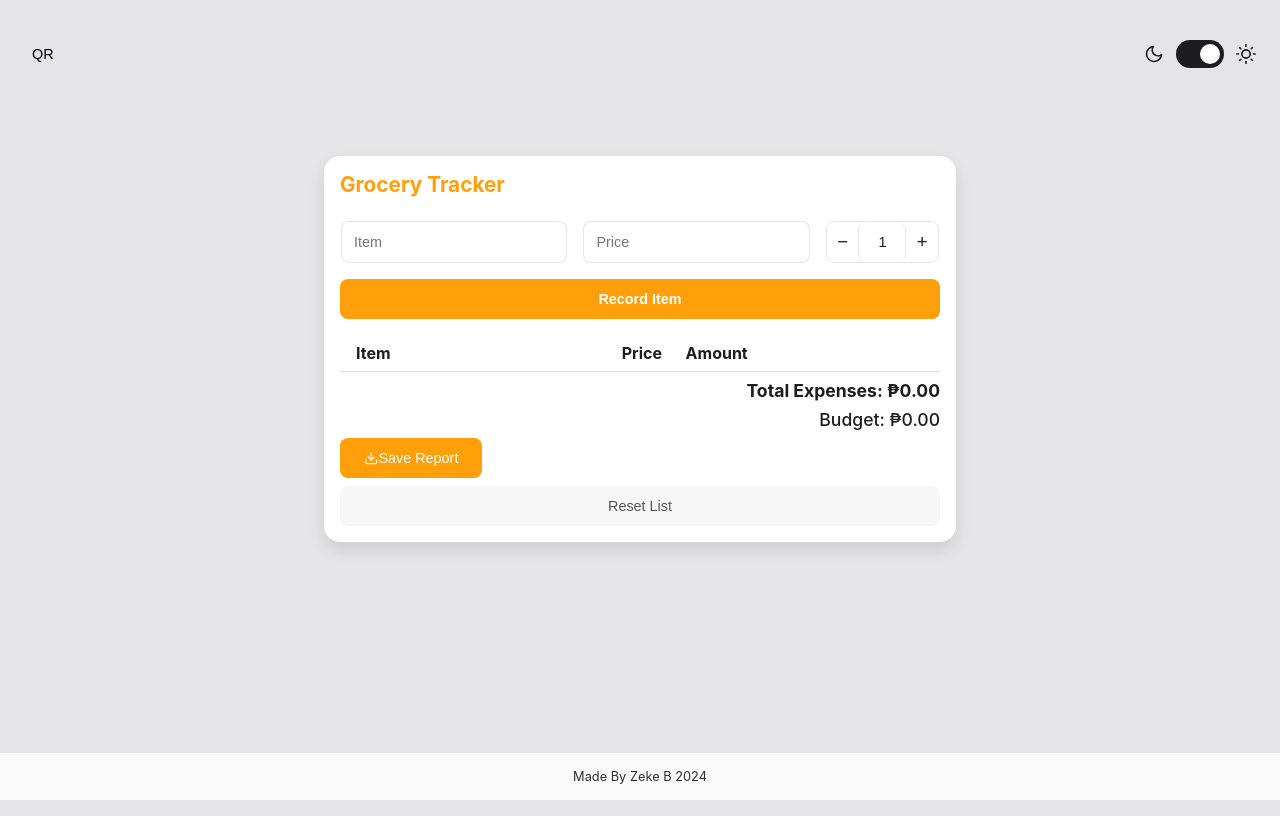
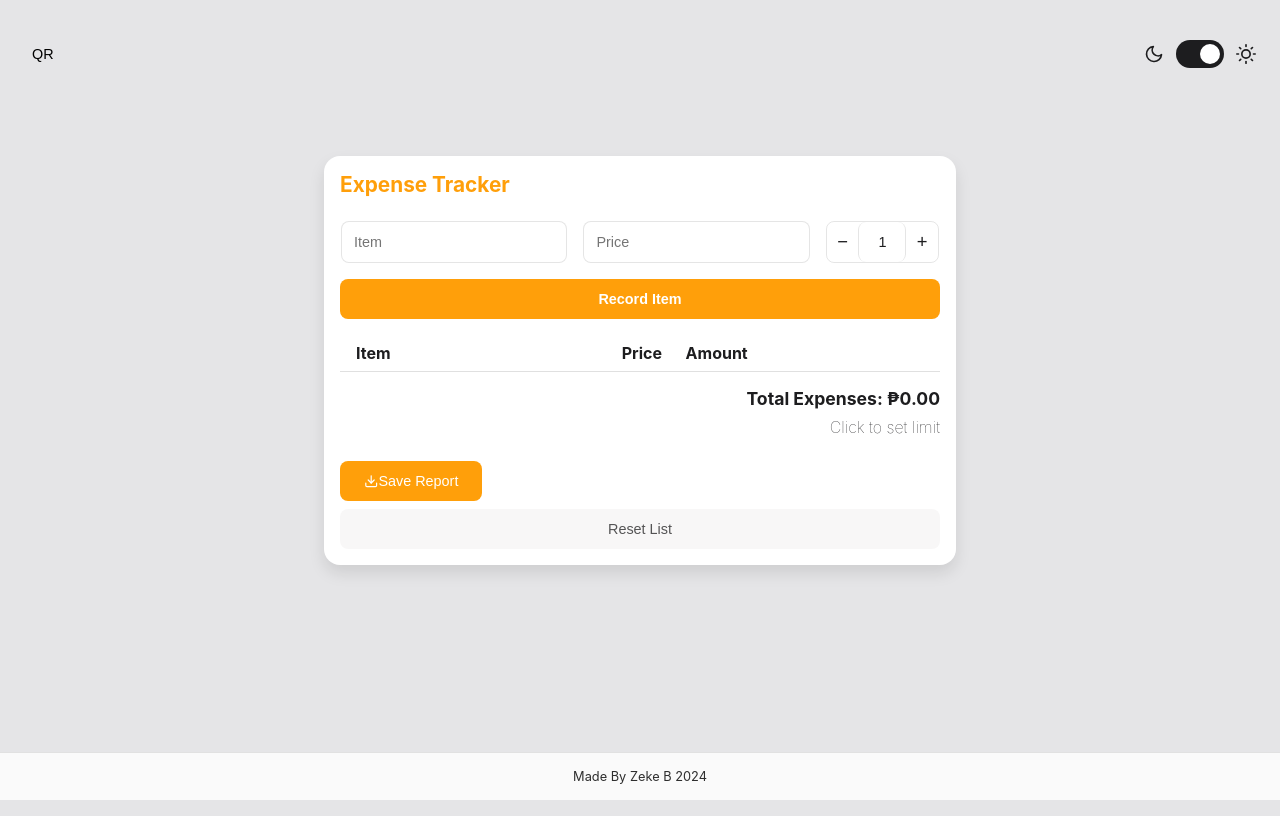
Before and after one commit to zeke0801/GroceryTrackerByZ, a React (Create React App) app: page / in a window 1280 px wide. Built offline with nearby package versions, Linux system fonts and the light colour scheme.

Commit message:
Build 1.5.1 - small patch
added a set limit to the budget counter for easier readability

```diff
--- a/src/App.css
+++ b/src/App.css
@@ -960,7 +960,7 @@ input:checked + .slider:before {
 }
 
 .expense-grand-total {
-  margin-top: 0rem;
+  margin-top: .5rem;
   padding: 0rem;
   border-radius: 0.5rem;
   font-weight: bold;
@@ -1407,6 +1407,7 @@ input {
 
 .app-footer {
   position: fixed;
+  margin-top: 2rem;
   bottom: 0;
   left: 0;
   right: 0;
@@ -1440,8 +1441,8 @@ input {
 }
 
 .budget-display {
-  font-size: 1.1rem;
-  font-weight: 500;
+  font-size: 1rem;
+  font-weight: 100;
   color: var(--text-color);
   cursor: pointer;
   padding: 0rem;
@@ -1449,6 +1450,12 @@ input {
   transition: background-color 0.2s;
   display: flex;
   justify-content: flex-end;
+}
+
+.budget-display:empty::before {
+  content: 'Click to set limit';
+  color: var(--text-secondary);
+  font-style: italic;
 }
 
 .budget-display:hover {
@@ -1487,6 +1494,8 @@ input {
   font-size: 0.9rem;
   color: #34c759;
   font-weight: 500;
+  margin-top: .5rem;
+  margin-bottom: .5rem;
 }
 
 .budget-status.over-budget {
--- a/src/App.js
+++ b/src/App.js
@@ -228,7 +228,7 @@ const ExpenseTracker = ({ expenses, currentAmount, onAddExpense, onDeleteExpense
 
     // Add title
     doc.setFontSize(20);
-    doc.text('Grocery Report', pageWidth/2, 20, { align: 'center' });
+    doc.text('Expense Report', pageWidth/2, 20, { align: 'center' });
 
     // Add date
     doc.setFontSize(12);
@@ -275,13 +275,13 @@ const ExpenseTracker = ({ expenses, currentAmount, onAddExpense, onDeleteExpense
     doc.text(`Total Expenses: ₱${totalExpenses}`, pageWidth - (margin + 15), y, { align: 'right' });
 
     // Save the PDF
-    doc.save('grocery-report.pdf');
+    doc.save('expense-report.pdf');
   };
 
   return (
     <div className="note-taker">
       <div className="tracker-header">
-        <h2>Grocery Tracker</h2>
+        <h2>Expense Tracker</h2>
 
       </div>
       <form onSubmit={handleAddExpense}>
@@ -378,6 +378,8 @@ const ExpenseTracker = ({ expenses, currentAmount, onAddExpense, onDeleteExpense
           <div className="budget-edit">
             <input
               type="number"
+              inputMode="decimal"
+              pattern="[0-9]*"
               value={tempBudget}
               onChange={(e) => setTempBudget(e.target.value)}
               onBlur={handleBudgetSubmit}
@@ -385,12 +387,12 @@ const ExpenseTracker = ({ expenses, currentAmount, onAddExpense, onDeleteExpense
               className="budget-input"
               autoFocus
               min="0"
-              step="0.01"
+              step="any"
             />
           </div>
         ) : (
           <div className="budget-display" onClick={handleBudgetClick}>
-            Budget: ₱{budget.toFixed(2)}
+            {budget > 0 ? `Budget: ₱${budget.toFixed(2)}` : 'Click to set limit'}
           </div>
         )}
         <div className={`budget-status ${parseFloat(totalExpenses) > budget ? 'over-budget' : ''}`}>
```
